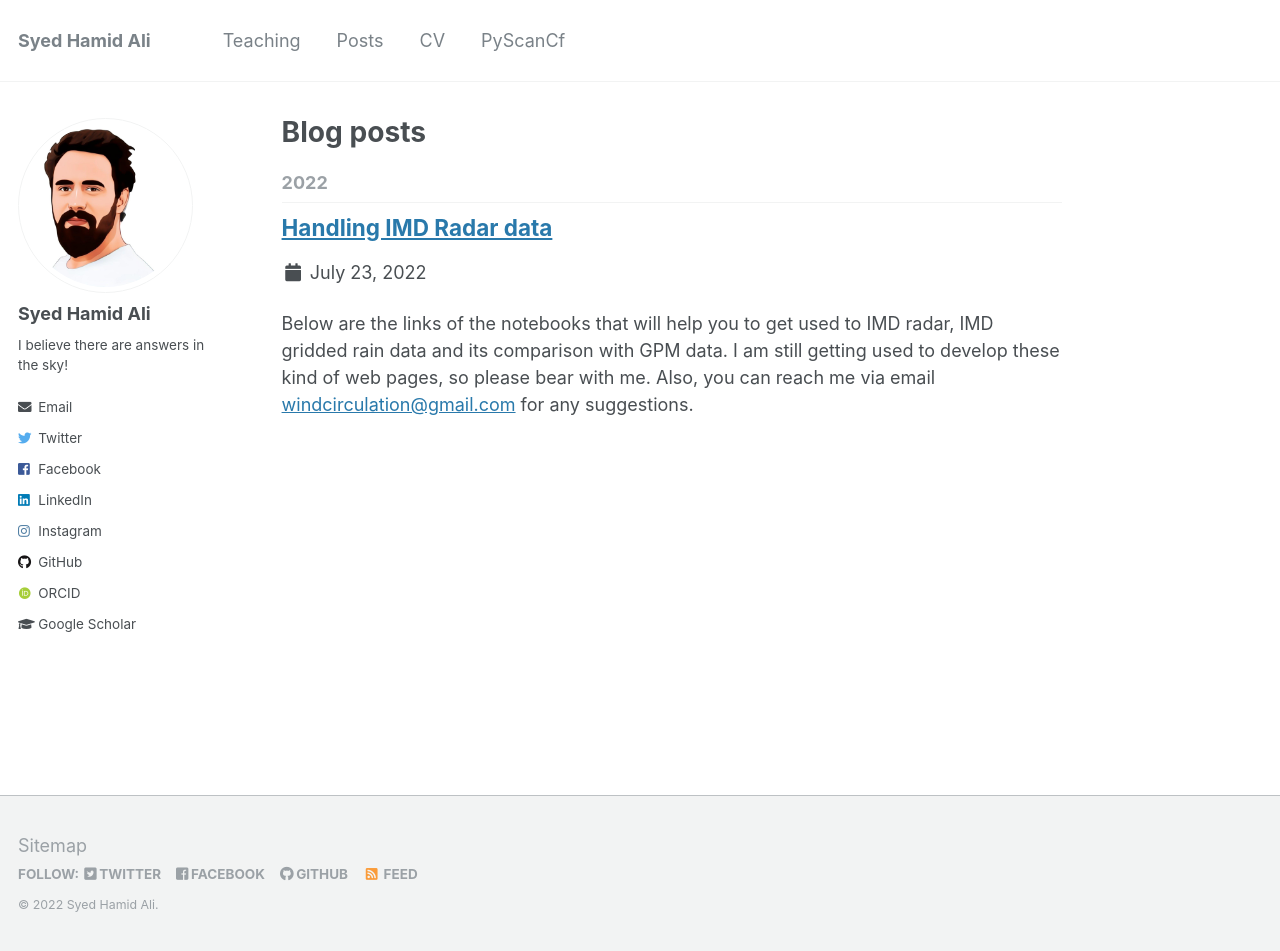
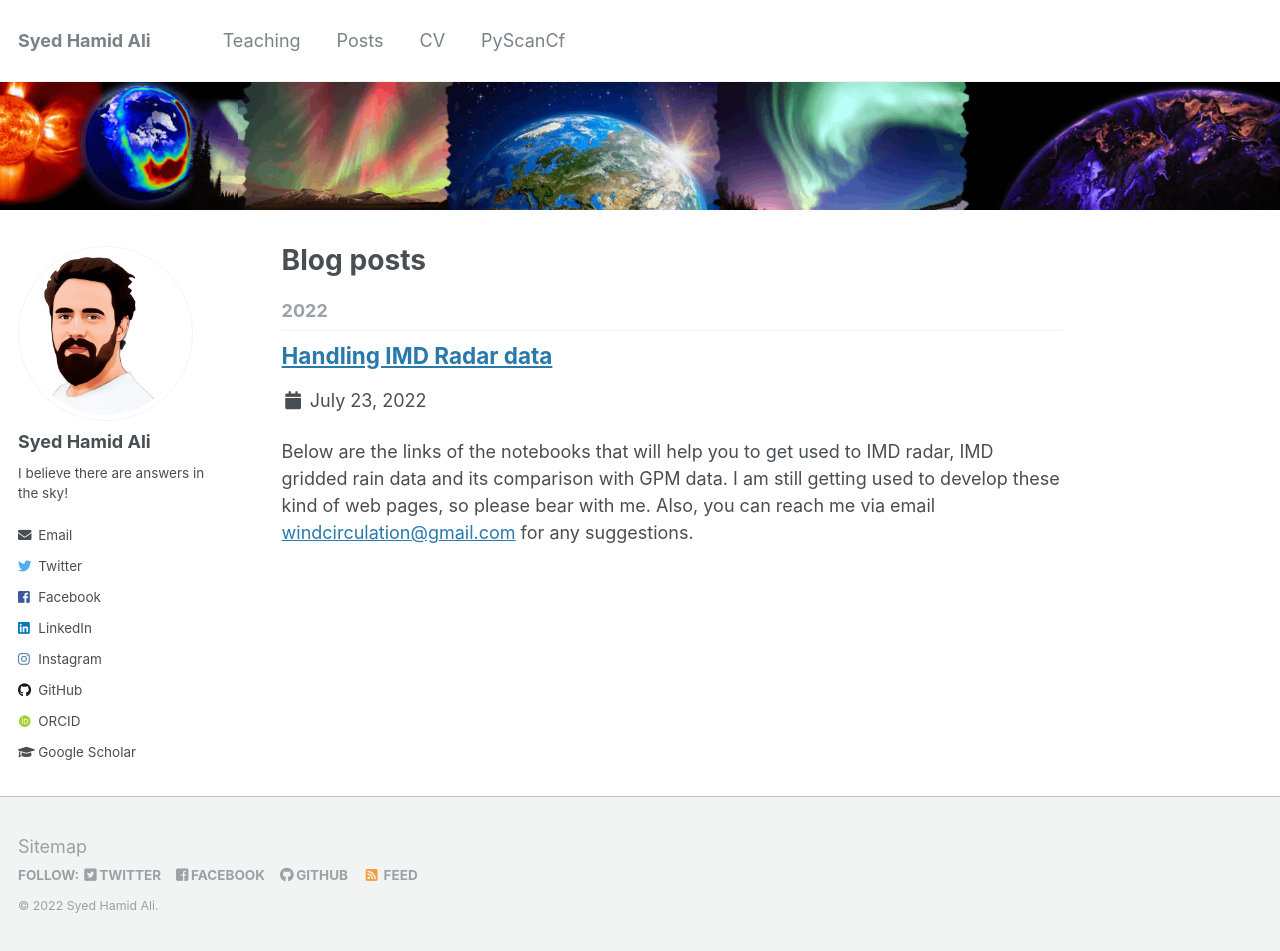
Before and after one commit to syedhamidali/syedhamidali.github.io, a Jekyll site: the page built from _pages/posts.html, in a window 1280 px wide and 951 px high. Built offline with Jekyll 4.4.1, drawn with Linux system fonts in a browser that asks for light colours; some web fonts are replaced.

Commit message:
update posts banner and posts.html

```diff
--- a/_pages/posts.html
+++ b/_pages/posts.html
@@ -4,7 +4,7 @@ permalink: /posts/
 title: "Blog posts"
 author_profile: true
 header:
-  og_image: "posts/spatial-sql/gadm_wkt_filter_buffer-1.png"
+  image: Banner_front4.png
 ---
 
 {% include base_path %}
```
Also changed, not shown: images/Banner_front4.png (added), 1 other file.
